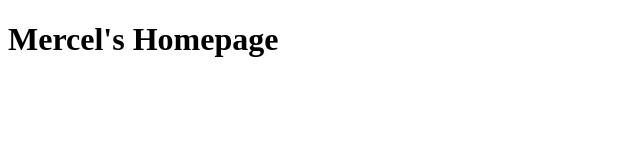
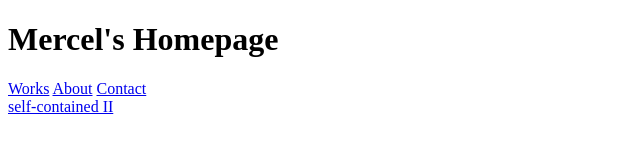
Before and after one commit to mcurio/portfolio, a plain HTML site: page docs/index.html in a window 1280 px wide. Shown: the whole page, without its empty margins (0-640 px from the left). Drawn offline with Linux system fonts and the light colour scheme.

Commit message:
add folders and files

```diff
--- a/docs/index.html
+++ b/docs/index.html
@@ -8,5 +8,14 @@
 </head>
 <body>
     <h1>Mercel's Homepage</h1>
+    <nav class="main-navigation">
+        <a href="works">Works</a>
+        <a href="about">About</a>
+        <a href="contact">Contact</a>
+    </nav>
+
+    <nav class="gallery-navigation">
+        <a href="works/self-contained-ii">self-contained II</a>
+    </nav>
 </body>
 </html>
```
Also changed, not shown: template-folder/index.html (added, +13 -0 lines), template-folder/style.css (added), 2 other files.
